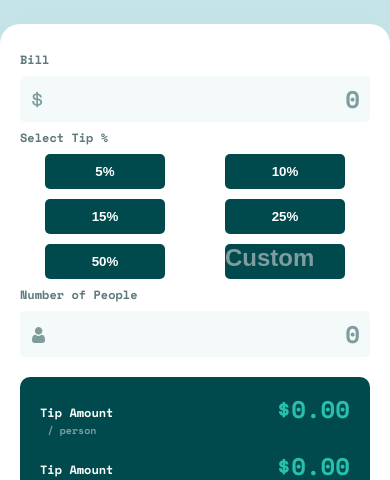
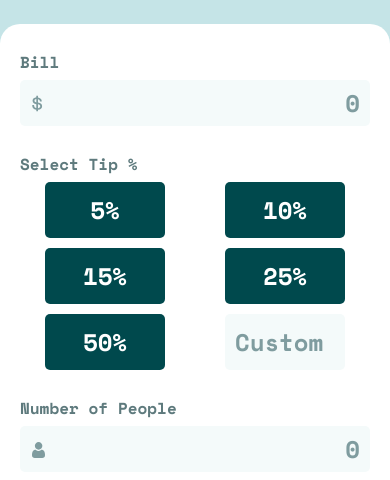
Before and after one commit to AnthonyPoullain/FEM-tip-calulator-app, a plain HTML site: page index.html in a window 390 px wide. Shown: the part 106-586 px from the top of the page. Drawn offline with nearby package versions, Linux system fonts and the light colour scheme.

Commit message:
css font adjustment and bug fixes

```diff
--- a/css/style.css
+++ b/css/style.css
@@ -8,9 +8,9 @@ html {
 
 :root {
   --body-font-size: 2.4rem;
-  --label-font-size: 1.2rem;
+  --label-font-size: 1.6rem;
   --results-font-size: 3.6rem;
-  --sublabel-fontsize: 1rem;
+  --sublabel-fontsize: 1.2rem;
 }
 
 /* ===== COLORS ===== */
@@ -95,18 +95,16 @@ label {
   background-color: var(--very-dark-cyan);
   box-shadow: none;
 }
-@media screen and (max-width: 600px) {
-  .main-card,
-  .card--dark {
-    width: 100%;
-  }
-}
 
 .card__label {
   font-size: var(--label-font-size);
   color: var(--dark-grayish-cyan);
   font-weight: 600;
-  margin: 1rem 0;
+  margin: 3rem 0 1rem 0;
+}
+
+.card__input-wrapper:first-child {
+  margin-top: -2rem;
 }
 
 .card__label--light {
@@ -117,7 +115,7 @@ label {
   display: block;
   font-size: var(--sublabel-fontsize);
   color: var(--dark-grayish-cyan2);
-  margin: 0.75rem;
+  margin: 0.75rem 0;
 }
 
 .card__input {
@@ -147,11 +145,14 @@ label {
 .card__result-wrapper {
   display: flex;
   justify-content: space-between;
+  align-items: center;
+  margin: -2rem 0;
 }
 
 .card__result-number {
   color: var(--strong-cyan);
   font-weight: 700;
+  font-size: var(--results-font-size);
 }
 
 .card__btn-grid {
@@ -172,6 +173,21 @@ label {
   border-radius: 0.5rem;
   outline: none;
   border: none;
+  font-family: inherit;
+  font-size: var(--body-font-size);
+}
+
+.card__custom {
+  background-color: var(--light-grayish-cyan2);
+  color: var(--dark-grayish-cyan2);
+  padding: 1rem;
+  font-size: inherit;
+  font-family: inherit;
+}
+
+.card__custom::placeholder {
+  font-size: var(--body-font-size);
+  font-family: "Space Mono", monospace;
 }
 
 /* ===== MEDIA QUERIES ===== */
@@ -183,3 +199,17 @@ label {
     margin-top: 0;
   }
 }
+
+@media screen and (max-width: 600px) {
+  .main-card,
+  .card--dark {
+    width: 100%;
+  }
+
+  .card--dark {
+    margin-bottom: 2rem;
+  }
+  .card {
+    box-shadow: none;
+  }
+}
```
